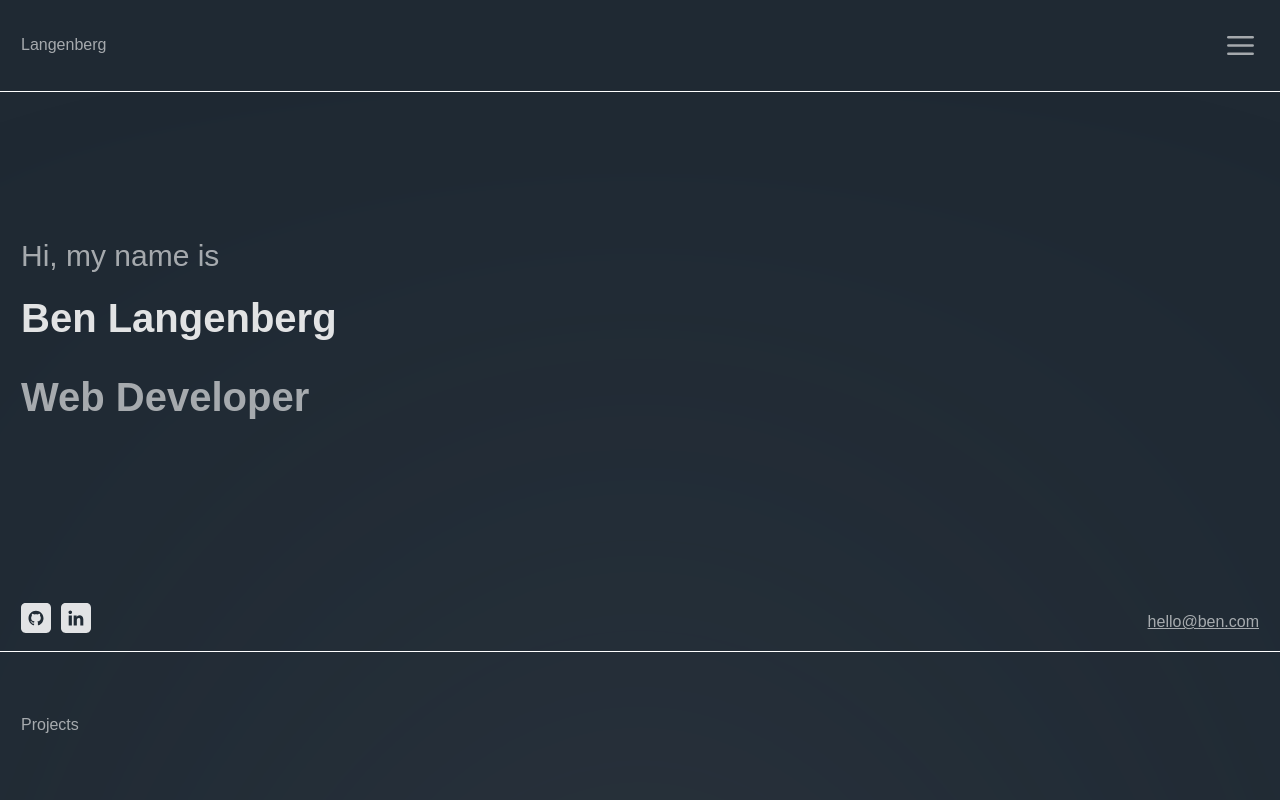
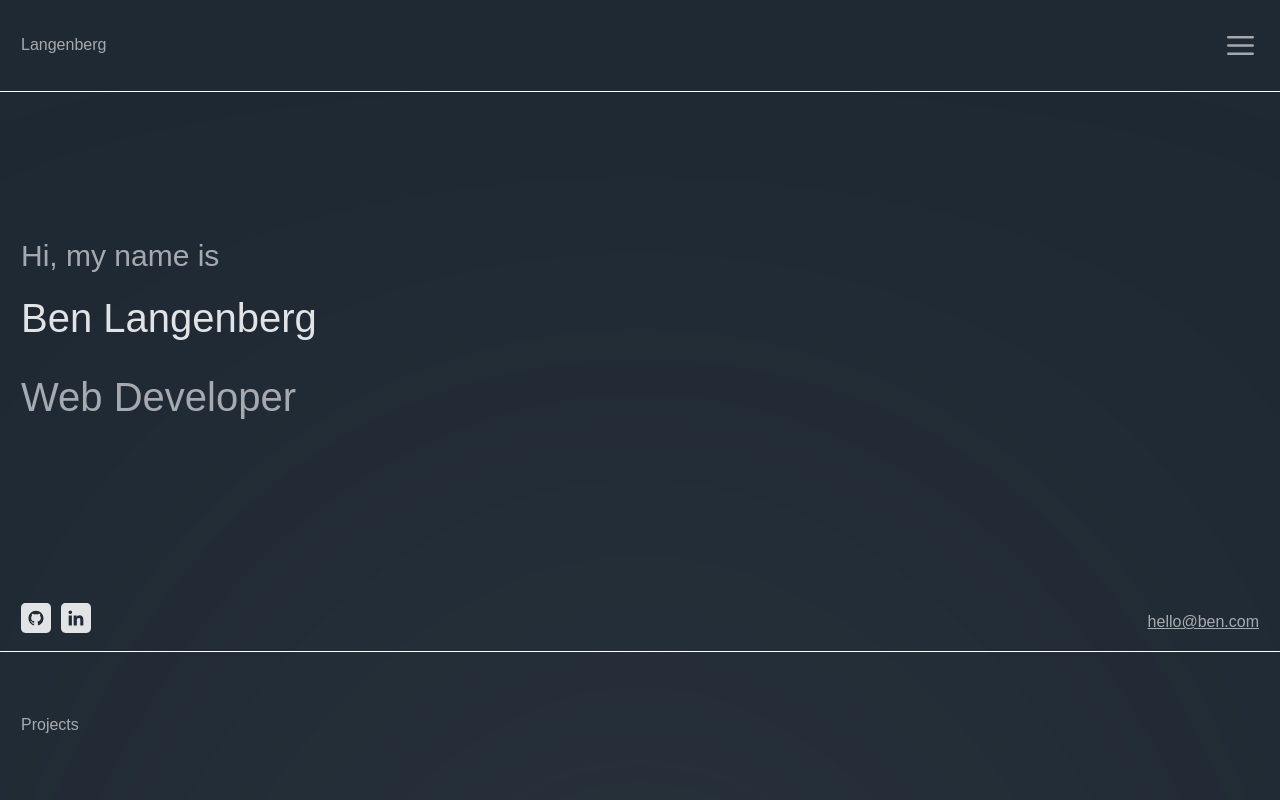
Before and after one commit to benl95/portfolio, a Next.js app: page / in a window 1280 px wide. Shown: the top 800 px of the page. Built offline with nearby package versions, Linux system fonts and the light colour scheme.

Commit message:
styles: add font weight prop to styles

```diff
--- a/src/components/common/Link.tsx
+++ b/src/components/common/Link.tsx
@@ -5,13 +5,14 @@ import { DimensionProps } from '@/types/theme';
 
 type Props = DimensionProps & LinkType;
 
-const Link = ({ url, text, size, contrast, underline }: Props) => {
+const Link = ({ url, text, size, contrast, underline, weight }: Props) => {
     return (
         <StyledLink
             size={size}
             contrast={contrast}
             underline={underline}
             href={url}
+            weight={weight}
         >
             {text}
         </StyledLink>
--- a/src/components/common/Paragraph.tsx
+++ b/src/components/common/Paragraph.tsx
@@ -8,9 +8,9 @@ interface ParagraphProps {
 
 type Props = ParagraphProps & DimensionProps;
 
-const Paragraph = ({ text, contrast, size }: Props) => {
+const Paragraph = ({ text, contrast, size, weight }: Props) => {
     return (
-        <StyledParagraph size={size} contrast={contrast}>
+        <StyledParagraph size={size} contrast={contrast} weight={weight}>
             {text}
         </StyledParagraph>
     );
--- a/src/components/common/Section.tsx
+++ b/src/components/common/Section.tsx
@@ -9,9 +9,9 @@ interface SectionProps extends Children {
 
 type Props = SectionProps & DimensionProps;
 
-const Section = ({ title, size, contrast, children }: Props) => {
+const Section = ({ title, size, contrast, weight, children }: Props) => {
     return (
-        <StyledSection size={size} contrast={contrast}>
+        <StyledSection size={size} contrast={contrast} weight={weight}>
             <h2>{title}</h2>
             {/* Maybe we can add a functionality here, to optionally wrap the content in a container when the feat is eventually needed.  */}
             {children}
--- a/src/components/styles/Elements.styles.ts
+++ b/src/components/styles/Elements.styles.ts
@@ -4,6 +4,7 @@ import {
     handleFontSize,
     handleContrastLevel,
     handleTextDecoration,
+    handleFontWeight,
 } from '@/utils/attributeHandlers';
 
 export const StyledLink = styled('a')<DimensionProps>`
@@ -11,10 +12,14 @@ export const StyledLink = styled('a')<DimensionProps>`
     opacity: ${({ contrast }: DimensionProps): number[] =>
         handleContrastLevel(contrast)};
     text-decoration: ${({ underline }) => handleTextDecoration(underline)};
+    font-weight: ${({ weight }: DimensionProps): number[] =>
+        handleFontWeight(weight)};
 `;
 
 export const StyledParagraph = styled('p')<DimensionProps>`
     font-size: ${({ size }: DimensionProps): string[] => handleFontSize(size)};
     opacity: ${({ contrast }: DimensionProps): number[] =>
         handleContrastLevel(contrast)};
+    font-weight: ${({ weight }: DimensionProps): number[] =>
+        handleFontWeight(weight)};
 `;
--- a/src/components/styles/Globals.styles.ts
+++ b/src/components/styles/Globals.styles.ts
@@ -19,7 +19,8 @@ const GlobalStyle = createGlobalStyle<{ theme: ThemeProps }>`
 
     h2 {
         color: ${({ theme }) => theme.colors.white};
-        font-weight: 300;
+        font-weight: ${({ theme }) =>
+            theme.fontWeights.filter((x: number) => x === 300)};
     }
 
     p,
@@ -36,7 +37,7 @@ const GlobalStyle = createGlobalStyle<{ theme: ThemeProps }>`
     }
 
     nav {
-        border-bottom: 1px solid #ffffff;
+        border-bottom: 1px solid ${({ theme }) => theme.colors.white};
     }
 
     main {
--- a/src/components/styles/Section.styles.ts
+++ b/src/components/styles/Section.styles.ts
@@ -1,6 +1,10 @@
 import styled from 'styled-components';
 import { DimensionProps } from '@/types/theme';
-import { handleFontSize, handleContrastLevel } from '@/utils/attributeHandlers';
+import {
+    handleFontSize,
+    handleContrastLevel,
+    handleFontWeight,
+} from '@/utils/attributeHandlers';
 
 export const StyledSection = styled('section')`
     display: grid;
@@ -11,7 +15,8 @@ export const StyledSection = styled('section')`
     padding: 18px 21px 3px 21px;
 
     h2 {
-        font-weight: 500;
+        font-weight: ${({ weight }: DimensionProps): number[] =>
+            handleFontWeight(weight)};
         font-size: ${({ size }: DimensionProps): string[] =>
             handleFontSize(size)};
         opacity: ${({ contrast }: DimensionProps): number[] =>
@@ -19,7 +24,6 @@ export const StyledSection = styled('section')`
     }
 
     p {
-        font-weight: 800;
         line-height: 68.3px;
     }
 
```
